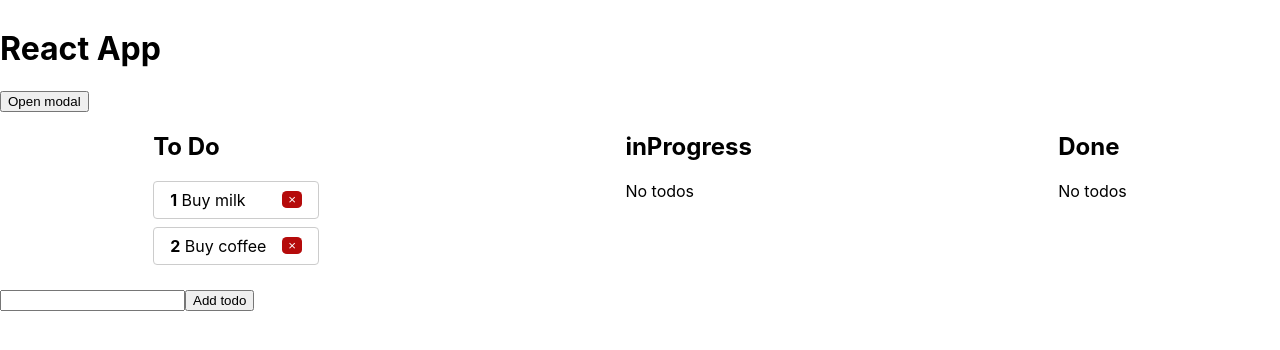
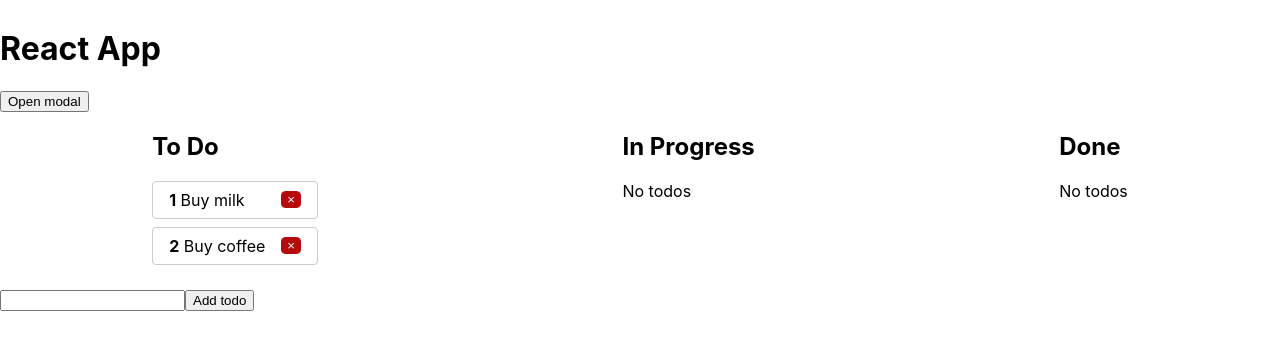
Before and after one commit to MashaLarchenko/test-react-app, a React (Create React App) app in the folder test-app/: page / in a window 1280 px wide. Shown: the top 350 px of the page. Built offline with nearby package versions, Linux system fonts and the light colour scheme.

Commit message:
feat: dnd basic logic

```diff
--- a/test-app/src/App.js
+++ b/test-app/src/App.js
@@ -25,7 +25,7 @@ function App() {
     },
     {
       id: "inProgress",
-      title: "inProgress",
+      title: "In Progress",
       tasksIds: [],
       columnOrder: 2
     },
--- a/test-app/src/ToDo/ToDoList.js
+++ b/test-app/src/ToDo/ToDoList.js
@@ -1,7 +1,7 @@
 import React from "react";
 import PropTypes from "prop-types";
 import ToDoItem from "./ToDoItem";
-
+import { Draggable } from "react-beautiful-dnd";
 
 const styles = {
   ul: {
@@ -11,19 +11,32 @@ const styles = {
   }
 };
 
-
 function ToDoList(props) {
   return (
     <ul style={styles.ul}>
       <h2>{props.title}</h2>
       {props.todos.map((todo, index) => {
         return (
-          <ToDoItem
-            todo={todo}
-            index={index + 1}
+          <Draggable
+            draggableId={todo.id.toString()}
             key={todo.id}
-            onChange={props.onToggle}
-          />
+            index={index}
+          >
+            {(provided, snapshot) => (
+              <div
+                ref={provided.innerRef}
+                {...provided.draggableProps}
+                {...provided.dragHandleProps}
+              >
+                <ToDoItem
+                  todo={todo}
+                  index={index + 1}
+                  key={todo.id}
+                  onChange={props.onToggle}
+                />
+              </div>
+            )}
+          </Draggable>
         );
       })}
     </ul>
```
